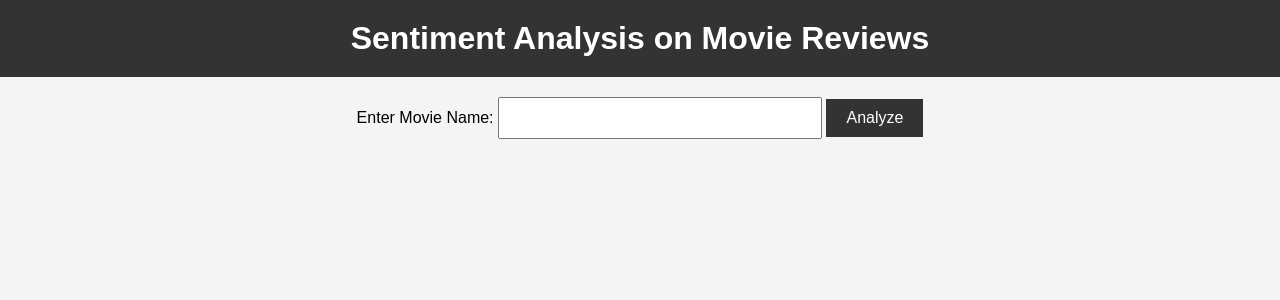
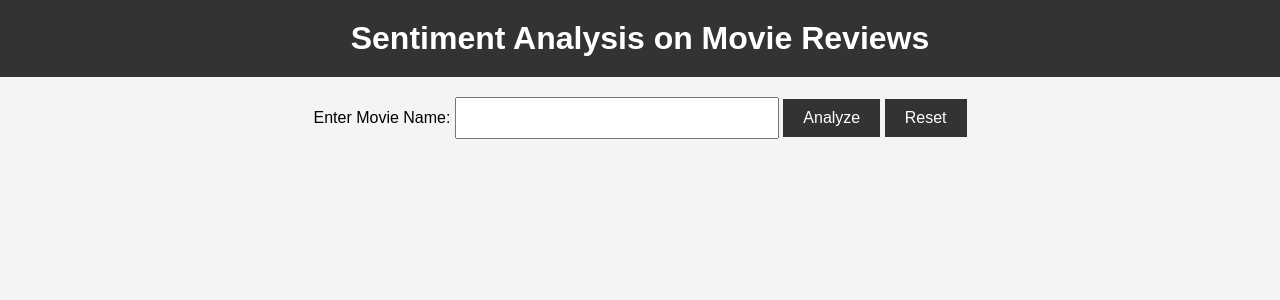
Before and after one commit to hulk22-hue/sentiment-analysis, a Flask app: page / in a window 1280 px wide. Shown: the top 300 px of the page. Run offline with Flask 3, Linux system fonts and the light colour scheme; parts of the project's set-up code (start-up, migrations or seed data) failed here and were passed over.

Commit message:
Add reset button

```diff
--- a/templates/index.html
+++ b/templates/index.html
@@ -12,6 +12,7 @@
         <label for="movie_name">Enter Movie Name:</label>
         <input type="text" id="movie_name" name="movie_name" required>
         <button type="submit">Analyze</button>
+        <button type="reset">Reset</button>
     </form>
     {% if movie_name %}
     <h2>Results for "{{ movie_name }}"</h2>
```
